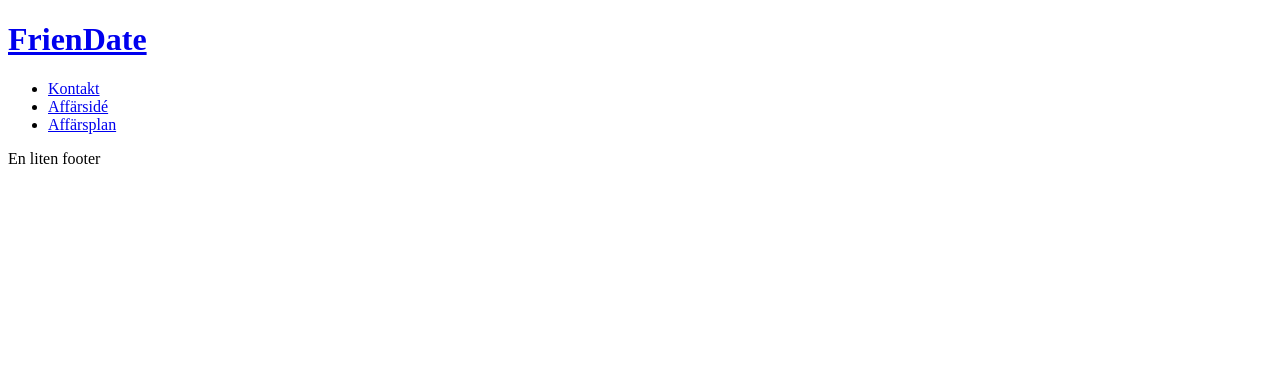
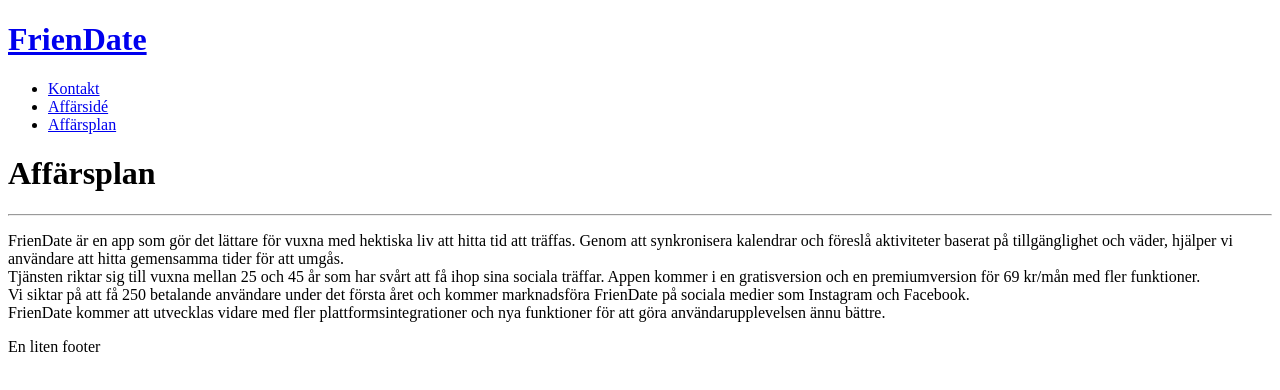
Before and after one commit to Dilemma98/FrienDate, a React app: page /plan in a window 1280 px wide. Shown: the top 390 px of the page. Built offline with nearby package versions, Linux system fonts and the light colour scheme; the HTML template or start-up script is replaced by a standard one.

Commit message:
Text to planView

```diff
--- a/src/components/idea.tsx
+++ b/src/components/idea.tsx
@@ -4,7 +4,7 @@
     render(){
         return(
             <div>
-                 <h1 className="componentHeader">Affärsidé</h1>
+                <h1 className="componentHeader">Affärsidé</h1>
                 <hr></hr>
                 <p>
                     FrienDate är tänkt att underlätta för människor att skapa och vårda sina relationer genom att identifiera
--- a/src/components/plan.tsx
+++ b/src/components/plan.tsx
@@ -1,10 +1,26 @@
 import React from "react";
 
-class Plan extends React.Component{
-    render(){
-        return(
-            <div></div>
-        );
-    }
+class Plan extends React.Component {
+  render() {
+    return (
+      <div>
+        <h1 className="componentHeader">Affärsplan</h1>
+        <hr></hr>
+        <p>
+          FrienDate är en app som gör det lättare för vuxna med hektiska liv att
+          hitta tid att träffas. Genom att synkronisera kalendrar och föreslå
+          aktiviteter baserat på tillgänglighet och väder, hjälper vi användare
+          att hitta gemensamma tider för att umgås. <br></br>Tjänsten riktar sig
+          till vuxna mellan 25 och 45 år som har svårt att få ihop sina sociala
+          träffar. Appen kommer i en gratisversion och en premiumversion för 69
+          kr/mån med fler funktioner.<br></br> Vi siktar på att få 250 betalande
+          användare under det första året och kommer marknadsföra FrienDate på
+          sociala medier som Instagram och Facebook. <br></br>FrienDate kommer
+          att utvecklas vidare med fler plattformsintegrationer och nya
+          funktioner för att göra användarupplevelsen ännu bättre.
+        </p>
+      </div>
+    );
+  }
 }
 export default Plan;
```
